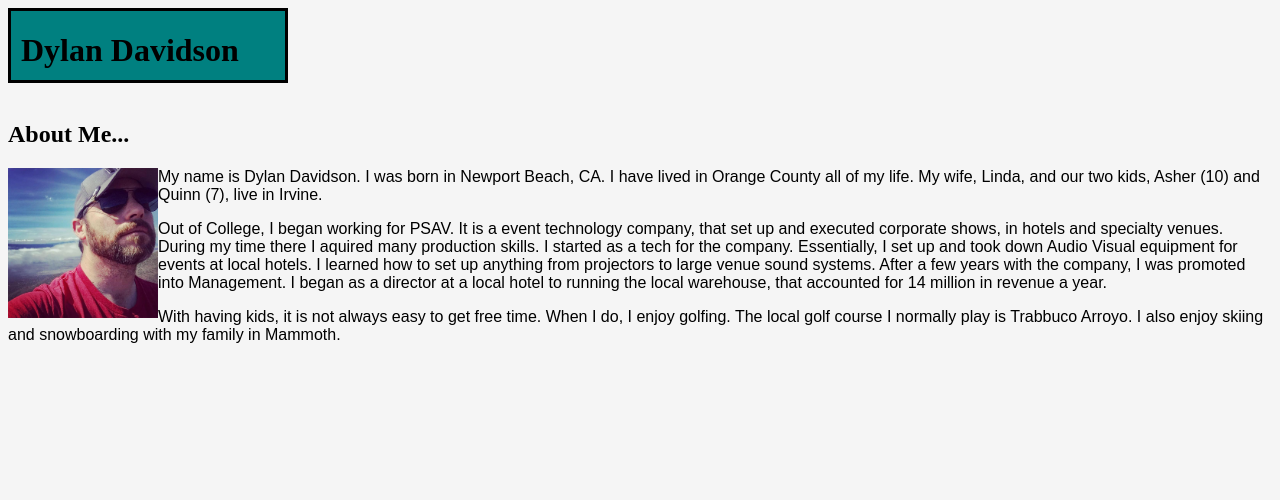
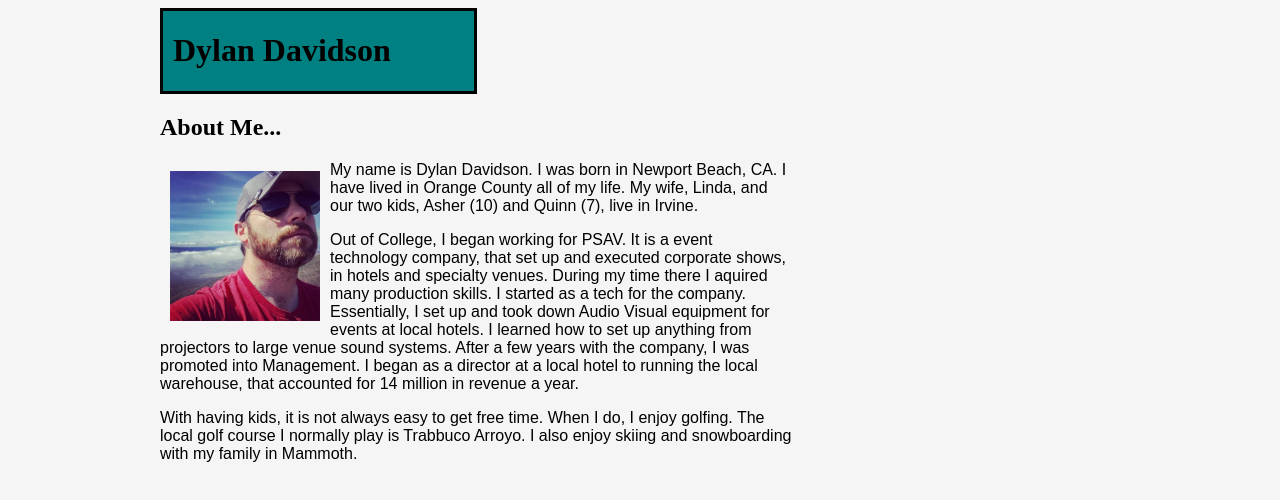
Before and after one commit to Rogue1037/Basic-Portfolio, a plain HTML site: page index.html in a window 1280 px wide. Drawn offline with Linux system fonts and the light colour scheme.

Commit message:
made changes to the css

```diff
--- a/index.html
+++ b/index.html
@@ -10,8 +10,9 @@
 
 </head>
 <body>
+    <div id="content-wrapper">
 
-    <div class="box">
+    <div id="sidebar">
 
     <H1>Dylan Davidson</H1>
 
@@ -19,8 +20,7 @@
 
     <br>
 
-
-    <div class="header2"></div>
+    <div id="main">
 
 
     <h2>About Me...</h2>
@@ -43,6 +43,5 @@
 
     </div>
 
-
 </body>
 </html>
--- a/style.css
+++ b/style.css
@@ -1,3 +1,25 @@
+#content-wrapper {
+    max-width: 960px;
+    margin: 0 auto;
+
+}
+
+#sidebar {
+    width: 33%;
+    display: inline-block;
+    background-color: teal;
+    box-sizing: border-box;
+    border: solid;
+    border-color: black;
+    padding-left: 10px;
+    position: sticky
+}
+
+#main {
+    width: 66%;
+    display: inline-block;
+
+}
 body {
     background-color: whitesmoke;
 
@@ -11,23 +33,6 @@ P {
 img {
 
     float: left;
+    padding: 10px;
 
 }
-
-.box {
-
-    background-color: teal;
-    box-sizing: border-box;
-    border: solid;
-    border-color: black;
-    width: 280px;
-    height: 75px;
-    padding-left: 10px;
-    position: sticky;
-
-}
-
-.header2 {
-
-
-}
```
